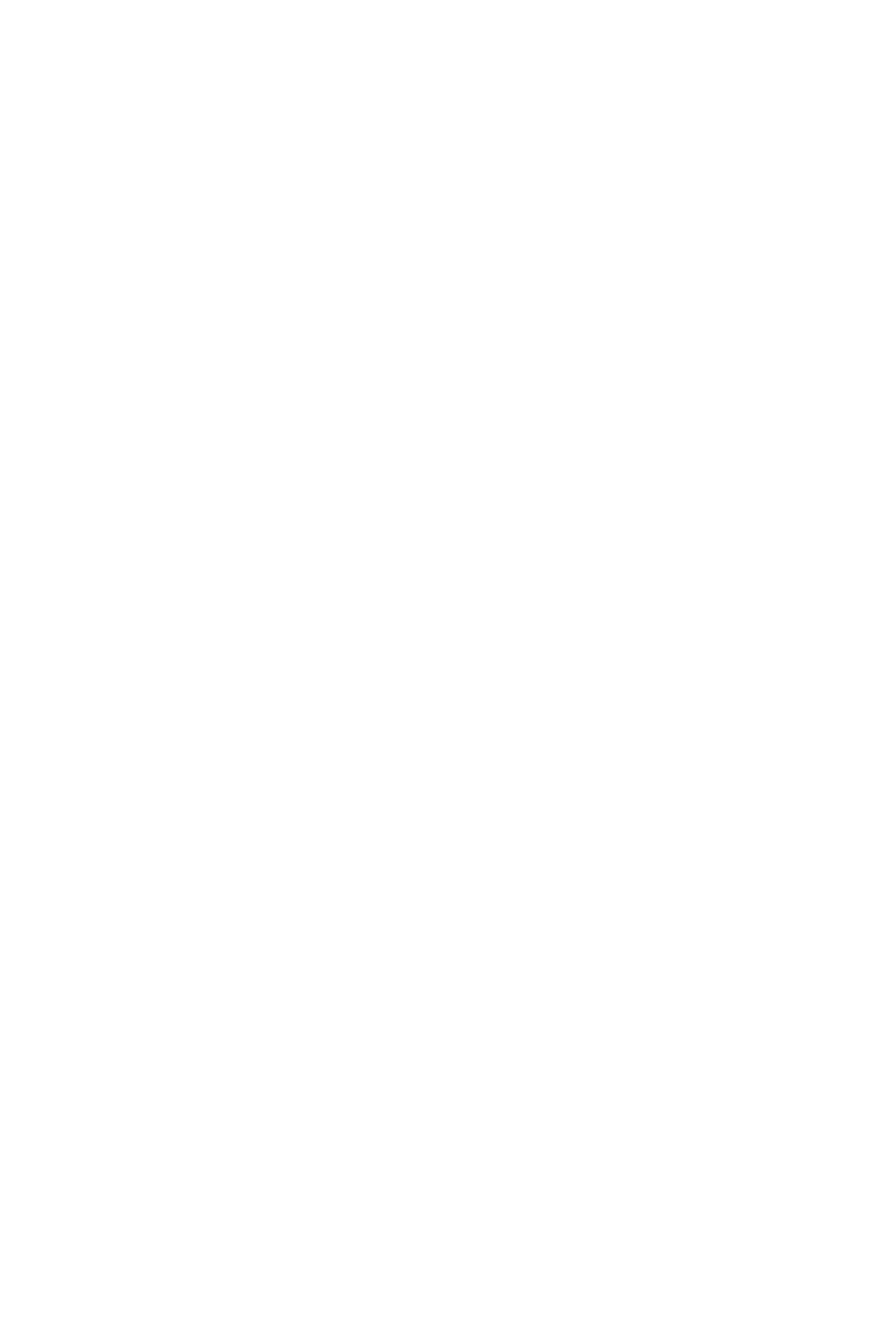
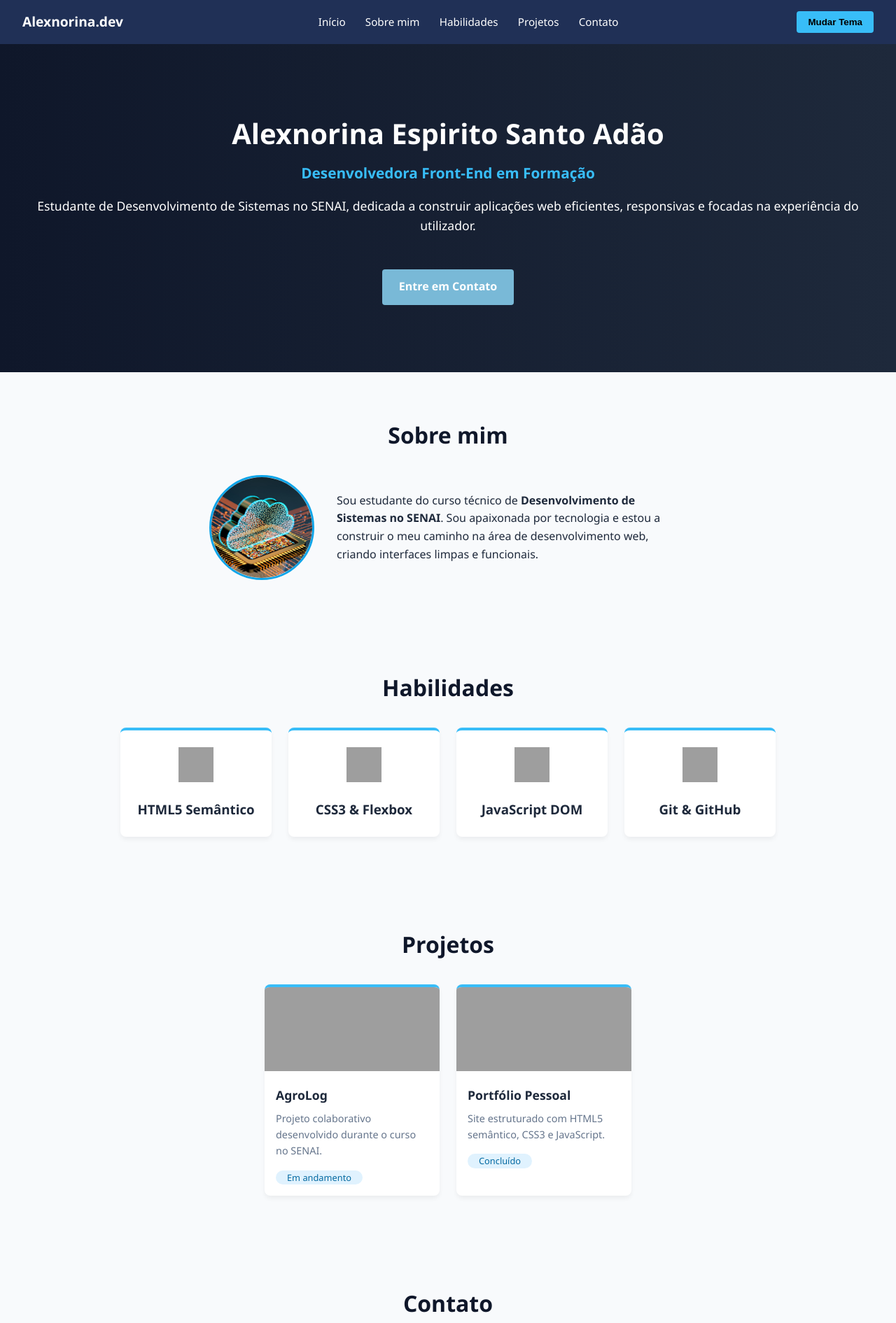
Before and after one commit to alexnorinaa-boop/Portfolio, a plain HTML site: page index.html in a window 1280 px wide. Shown: the top 1891 px of the page at 70% size. Before the commit the page ends 800 px from the top, so only its background shows below. Drawn offline with Linux system fonts and the light colour scheme; grey boxes are pictures that could not be loaded.

Commit message:
alteração

```diff
--- a/index.html
+++ b/index.html
@@ -9,6 +9,109 @@
     <script src="script.js" defer></script>
 </head>
 <body>
+    <!-- 01 · Cabeçalho -->
+    <header>
+        <div class="logo">Alexnorina.dev</div>
+        <nav>
+            <a href="#inicio">Início</a>
+            <a href="#sobre">Sobre mim</a>
+            <a href="#habilidades">Habilidades</a>
+            <a href="#projetos">Projetos</a>
+            <a href="#contato">Contato</a>
+        </nav>
+        <button id="btn-tema">Mudar Tema</button>
+    </header>
+
+    <main>
+        <!-- 02 · Início -->
+       <section id="inicio" class="hero">
+            <h1>Alexnorina Espirito Santo Adão</h1>
+            <h2>Desenvolvedora Front-End em Formação</h2>
+            <p>Estudante de Desenvolvimento de Sistemas no SENAI, dedicada a construir aplicações web eficientes, responsivas e focadas na experiência do utilizador.</p>
+            <a href="#contato" class="btn">Entre em Contato</a>
+        </section>
+
+        <!-- 03 · Sobre mim -->
+        <section id="sobre" class="sobre">
+            <h2>Sobre mim</h2>
+            <div class="sobre-conteudo">
+                <!-- Coloca a tua foto na pasta img com o nome perfil.jpg -->
+                <img src="1044950366.jpeg" alt="Foto de perfil de Alexnorina Espirito Santo Adão" />
+                <p>Sou estudante do curso técnico de <strong>Desenvolvimento de Sistemas no SENAI</strong>. Sou apaixonada por tecnologia e estou a construir o meu caminho na área de desenvolvimento web, criando interfaces limpas e funcionais.</p>
+            </div>
+        </section>
+
+        <!-- 04 · Habilidades -->
+        <section id="habilidades" class="habilidades">
+            <h2>Habilidades</h2>
+            <div class="cards-container">
+                <div class="card card-hab">
+                    <img src="https://cdn.jsdelivr.net/gh/devicons/devicon/icons/html5/html5-original.svg" alt="Ícone HTML5">
+                    <h3>HTML5 Semântico</h3>
+                </div>
+                <div class="card card-hab">
+                    <img src="https://cdn.jsdelivr.net/gh/devicons/devicon/icons/css3/css3-original.svg" alt="Ícone CSS3">
+                    <h3>CSS3 & Flexbox</h3>
+                </div>
+                <div class="card card-hab">
+                    <img src="https://cdn.jsdelivr.net/gh/devicons/devicon/icons/javascript/javascript-original.svg" alt="Ícone JavaScript">
+                    <h3>JavaScript DOM</h3>
+                </div>
+                <div class="card card-hab">
+                    <img src="https://cdn.jsdelivr.net/gh/devicons/devicon/icons/git/git-original.svg" alt="Ícone Git">
+                    <h3>Git & GitHub</h3>
+                </div>
+            </div>
+        </section>
+
+        <!-- 05 · Projetos -->
+        <section id="projetos" class="projetos">
+            <h2>Projetos</h2>
+            <div class="cards-container">
+                <div class="card card-projeto">
+                    <img src="https://images.unsplash.com/photo-1586771107445-d3ca888129ff?w=400&auto=format&fit=crop&q=80" alt="Projeto AgroLog">
+                    <h3>AgroLog</h3>
+                    <p>Projeto colaborativo desenvolvido durante o curso no SENAI.</p>
+                    <span class="tag">Em andamento</span>
+                </div>
+                <div class="card card-projeto">
+                    <img src="https://images.unsplash.com/photo-1555066931-4365d14bab8c?w=400&auto=format&fit=crop&q=80" alt="Página de Portfólio">
+                    <h3>Portfólio Pessoal</h3>
+                    <p>Site estruturado com HTML5 semântico, CSS3 e JavaScript.</p>
+                    <span class="tag">Concluído</span>
+                </div>
+            </div>
+        </section>
+
+        <!-- 06 · Contato -->
+        <section id="contato" class="contato">
+            <h2>Contato</h2>
+            <p class="intro-contato">Estudante de Desenvolvimento de Sistemas no <strong>SENAI</strong>. Entre em contacto através dos dados abaixo ou envie uma mensagem:</p>
+
+            <div class="info-contato">
+                <p>📞 <strong>Telefone:</strong> <a href="tel:64992877328">(64) 99287-7328</a></p>
+                <p>📧 <strong>E-mail:</strong> <a href="mailto:alexnorinaa@gmail.com">alexnorinaa@gmail.com</a></p>
+            </div>
+
+            <form>
+                <label for="nome">Nome:</label>
+                <input type="text" id="nome" name="nome" required>
+
+                <label for="email">E-mail:</label>
+                <input type="email" id="email" name="email" required>
+
+                <label for="mensagem">Mensagem:</label>
+                <textarea id="mensagem" name="mensagem" rows="4" required></textarea>
+
+                <button type="submit" class="btn">Enviar Mensagem</button>
+            </form>
+        </section>
+    </main>
+
+    <!-- 07 · Rodapé -->
+    <footer>
+        <p>&copy; 2026 Alexnorina Espirito Santo Adão. Desenvolvido no SENAI.</p>
+    </footer>
 
 </body>
 </html>
--- a/script.js
+++ b/script.js
@@ -0,0 +1,16 @@
+// Mensagem de confirmação no console para garantir que o script carregou
+console.log("Script carregado com sucesso!");
+
+// Interação: Botão de Mudar Tema (Claro / Escuro)
+const btnTema = document.getElementById('btn-tema');
+
+btnTema.addEventListener('click', () => {
+    document.body.classList.toggle('dark-mode');
+
+    // Altera o texto do botão dependendo do modo
+    if (document.body.classList.contains('dark-mode')) {
+        btnTema.textContent = "Tema Claro";
+    } else {
+        btnTema.textContent = "Tema Escuro";
+    }
+});
--- a/style.css
+++ b/style.css
@@ -0,0 +1,280 @@
+* {
+    margin: 0;
+    padding: 0;
+    box-sizing: border-box;
+}
+
+body {
+    font-family: 'Segoe UI', Tahoma, Geneva, Verdana, sans-serif;
+    background-color: #f8fafc;
+    color: #1e293b;
+    line-height: 1.6;
+}
+
+/* Cabeçalho */
+header {
+    background-color: #203056;
+    color: white;
+    display: flex;
+    justify-content: space-between;
+    align-items: center;
+    padding: 1rem 2rem;
+    position: sticky;
+    top: 0;
+    z-index: 100;
+}
+
+header .logo {
+    font-weight: bold;
+    font-size: 1.2rem;
+}
+
+nav a {
+    color: white;
+    text-decoration: none;
+    margin-left: 1.5rem;
+    font-size: 0.95rem;
+}
+
+nav a:hover {
+    color: #38bdf8;
+}
+
+#btn-tema {
+    background: #38bdf8;
+    border: none;
+    padding: 0.5rem 1rem;
+    border-radius: 4px;
+    cursor: pointer;
+    font-weight: bold;
+}
+
+/* Seções Gerais */
+section {
+    padding: 4rem 2rem;
+    max-width: 1000px;
+    margin: 0 auto;
+    text-align: center;
+}
+
+section h2 {
+    margin-bottom: 2rem;
+    font-size: 2rem;
+    color: #0f172a;
+}
+
+/* Início / Hero */
+.hero {
+    background: linear-gradient(to right, #0f172a, #1e293b);
+    color: white;
+    max-width: 100%;
+    padding: 6rem 2rem;
+}
+
+.hero h1 {
+    font-size: 2.5rem;
+    margin-bottom: 0.5rem;
+}
+
+.hero h2 {
+    color: #38bdf8;
+    font-size: 1.3rem;
+    margin-bottom: 1rem;
+}
+
+.hero p {
+    margin-bottom: 2rem;
+    font-size: 1.1rem;
+}
+
+/* Sobre Mim */
+.sobre-conteudo {
+    display: flex;
+    align-items: center;
+    justify-content: center;
+    gap: 2rem;
+    flex-wrap: wrap;
+    text-align: left;
+}
+
+.sobre-conteudo img {
+    border-radius: 50%;
+    width: 150px;
+    height: 150px;
+    object-fit: cover;
+    border: 3px solid #0ea5e9;
+}
+
+.sobre-conteudo p {
+    max-width: 500px;
+}
+
+/* Cards (Habilidades e Projetos) */
+.cards-container {
+    display: flex;
+    justify-content: center;
+    gap: 1.5rem;
+    flex-wrap: wrap;
+}
+
+.card {
+    background: white;
+    padding: 1.5rem;
+    border-radius: 8px;
+    box-shadow: 0 4px 6px rgba(0,0,0,0.05);
+    flex: 1 1 200px;
+    max-width: 250px;
+    border-top: 4px solid #38bdf8;
+    text-align: center;
+}
+
+/* Imagens das Habilidades */
+.card-hab img {
+    width: 50px;
+    height: 50px;
+    margin-bottom: 1rem;
+}
+
+/* Imagens dos Projetos */
+.card-projeto {
+    padding: 0;
+    overflow: hidden;
+    text-align: left;
+}
+
+.card-projeto img {
+    width: 100%;
+    height: 120px;
+    object-fit: cover;
+}
+
+.card-projeto h3, .card-projeto p, .card-projeto .tag {
+    padding: 0 1rem;
+}
+
+.card-projeto h3 {
+    margin-top: 0.8rem;
+    font-size: 1.1rem;
+}
+
+.card-projeto p {
+    font-size: 0.9rem;
+    color: #64748b;
+    margin: 0.5rem 0;
+}
+
+.tag {
+    display: inline-block;
+    background: #e0f2fe;
+    color: #0369a1;
+    padding: 0.2rem 0.6rem;
+    border-radius: 12px;
+    font-size: 0.8rem;
+    margin: 0.5rem 1rem 1rem 1rem;
+}
+
+/* Contato */
+.intro-contato {
+    max-width: 600px;
+    margin: 0 auto 1.5rem auto;
+    font-size: 1.05rem;
+}
+
+.info-contato {
+    margin-bottom: 2rem;
+    font-size: 1.1rem;
+}
+
+.info-contato a {
+    color: #0ea5e9;
+    text-decoration: none;
+}
+
+.info-contato a:hover {
+    text-decoration: underline;
+}
+
+form {
+    display: flex;
+    flex-direction: column;
+    max-width: 500px;
+    margin: 0 auto;
+    text-align: left;
+    gap: 0.5rem;
+}
+
+form label {
+    font-weight: 600;
+}
+
+form input, form textarea {
+    padding: 0.8rem;
+    border: 1px solid #cbd5e1;
+    border-radius: 4px;
+    font-family: inherit;
+}
+
+.btn {
+    display: inline-block;
+    background: #79b9d7;
+    color: white;
+    padding: 0.8rem 1.5rem;
+    border-radius: 4px;
+    text-decoration: none;
+    font-weight: bold;
+    border: none;
+    cursor: pointer;
+    margin-top: 1rem;
+    text-align: center;
+}
+
+.btn:hover {
+    background: #0284c7;
+}
+
+/* Rodapé */
+footer {
+    background: #0f172a;
+    color: white;
+    text-align: center;
+    padding: 1.5rem;
+    font-size: 0.9rem;
+}
+
+/* Modo Escuro */
+body.dark-mode {
+    background-color: #0f172a;
+    color: #f8fafc;
+}
+
+body.dark-mode .card {
+    background: #1e293b;
+    color: white;
+}
+
+body.dark-mode .card-projeto p {
+    color: #94a3b8;
+}
+
+body.dark-mode section h2 {
+    color: #38bdf8;
+}
+
+/* Responsivo para Celular */
+@media (max-width: 768px) {
+    header {
+        flex-direction: column;
+        gap: 1rem;
+    }
+
+    nav {
+        display: flex;
+        flex-wrap: wrap;
+        justify-content: center;
+        gap: 0.5rem;
+    }
+
+    nav a {
+        margin: 0 0.5rem;
+    }
+}
```
Also changed, not shown: 1044950366.jpeg (added), istockphoto-2156599809-612x612.jpg (added), 1 other file.
